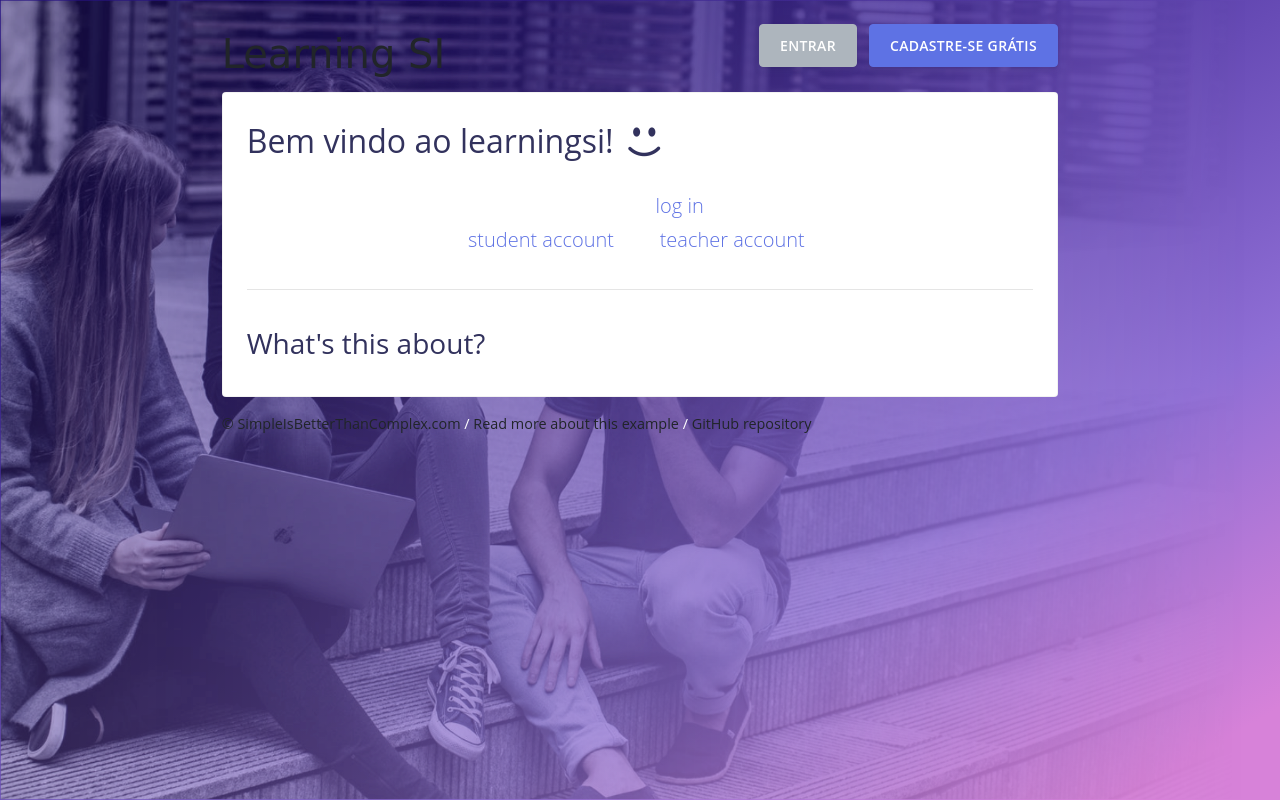
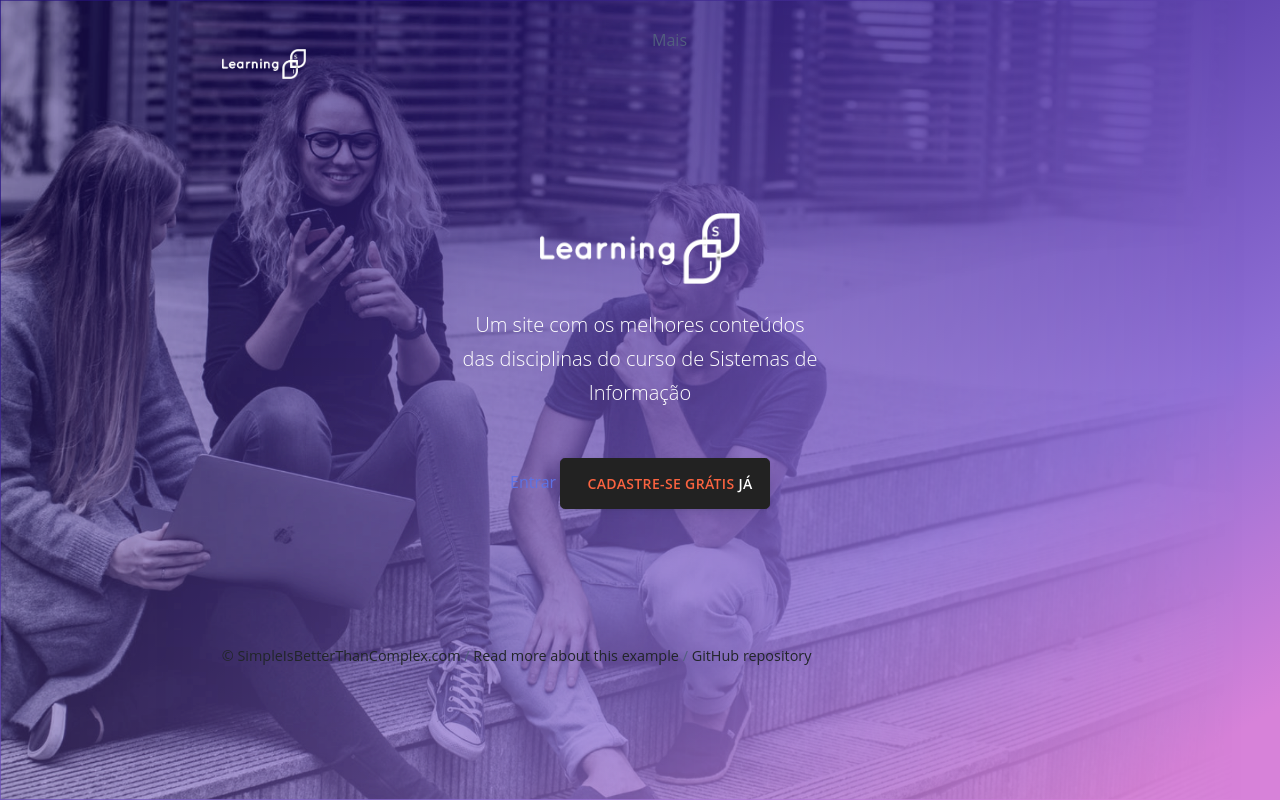
Before and after one commit to laecioandrade/learningsi_quiz, a Django app: page / in a window 1280 px wide. Run offline with Django 3.2, Linux system fonts and the light colour scheme; some libraries are stand-ins or nearby versions; some web fonts are replaced.

Commit message:
mundancas no layout

```diff
--- a/django-codes/learningsi/classroom/templates/classroom/home.html
+++ b/django-codes/learningsi/classroom/templates/classroom/home.html
@@ -1,11 +1,25 @@
 {% extends 'base.html' %}
 
 {% block content %}
-  <h2>Bem vindo ao learningsi! <span class="icon-emo-happy"></span></h2>
-  <p class="lead">
-    If you already have an account, go ahead and <a href="{% url 'login' %}">log in</a>. If you are new to Django Schools, get started
-    by creating a <a href="{% url 'student_signup' %}">student account</a> or a <a href="{% url 'teacher_signup' %}">teacher account</a>.
-  </p>
-  <hr>
-  <h3>What's this about?</h3>
+  <div class="container shape-container d-flex align-items-center py-lg">
+          <div class="col px-0">
+            <div class="row align-items-center justify-content-center">
+              <div class="col-lg-6 text-center">
+                <img src="../../../static/img/learning-brand.png" style="width: 200px;" class="img-fluid">
+                <p class="lead text-white">Um site com os melhores conteúdos das disciplinas do curso de Sistemas de Informação</p>
+                <div class="btn-wrapper mt-5">
+                  <a href="{% url 'login' %}">
+                    <span class="btn-inner--icon neutral"><i class="ni ni-cloud-download-95"></i></span>
+                    <span class="btn-inner--text">Entrar</span>
+                  </a>
+                  <a href="{% url 'student_signup' %}" class="btn btn-lg btn-github btn-icon mb-3 mb-sm-0" target="_blank">
+                    <span class="btn-inner--icon"><i class="fa fa-github"></i></span>
+                    <span class="btn-inner--text">
+                      <span class="text-warning">Cadastre-se grátis</span> já</span>
+                  </a>
+                </div>
+              </div>
+            </div>
+          </div>
+        </div>
 {% endblock %}
--- a/django-codes/learningsi/classroom/templates/classroom/students/take_quiz_form.html
+++ b/django-codes/learningsi/classroom/templates/classroom/students/take_quiz_form.html
@@ -11,6 +11,6 @@
   <form method="post" novalidate>
     {% csrf_token %}
     {{ form|crispy }}
-    <button type="submit" class="btn btn-primary">Next →</button>
+    <button type="submit" class="btn btn-primary">Proximo →</button>
   </form>
 {% endblock %}
--- a/django-codes/learningsi/static/css/app.css
+++ b/django-codes/learningsi/static/css/app.css
@@ -3,7 +3,7 @@
 }
 
 .logo a {
-  color: #212529;
+  color: #000;
   text-decoration: none;
 }
 
--- a/django-codes/learningsi/templates/base.html
+++ b/django-codes/learningsi/templates/base.html
@@ -17,14 +17,17 @@
     {% endif %}
   </head>
   <body>
-    <div class="container my-4 text-white">
+    <div class="container my-4">
       <div class="row justify-content-center">
         <div class="col-md-10 col-sm-12">
           <div class="row">
             <div class="col-6">
               <h1 class="logo">
+
                 <a href="{% url 'home' %}">
-                  Learning SI
+                  <a class="navbar-brand mr-lg-5" href="/localhost">
+                    <img src="{% static 'img/learning-brand.png' %}">
+                  </a>
                   {% if user.is_authenticated %}
                     {% if user.is_teacher %}
                       <span class="icon-feather" data-toggle="tooltip" data-placement="right" title="Teacher profile"></span>
@@ -35,16 +38,58 @@
                 </a>
               </h1>
             </div>
-            <div class="col-6 text-right">
+
+            <li class="nav-item dropdown">
+              <a href="#" class="nav-link" data-toggle="dropdown" href="#" role="button">
+                <i class="ni ni-ui-04 d-lg-none"></i>
+                <span class="nav-link-inner--text">Mais</span>
+              </a>
+              <div class="dropdown-menu dropdown-menu-xl">
+                <div class="dropdown-menu-inner">
+                  <a href="Sobre.html" class="media d-flex align-items-center">
+                    <div class="icon icon-shape bg-gradient-primary rounded-circle text-white">
+                      <i class="ni ni-spaceship"></i>
+                    </div>
+
+
+                    <div class="media-body ml-3">
+                      <h6 class="heading text-primary mb-md-1">Quem somos</h6>
+                      <p class="description d-none d-md-inline-block mb-0">Grupo destinado a desenvolver um site que sirva de auxilio para discentes de compucao.</p>
+                    </div>
+                  </a>
+                  <a href="Contatos.html" class="media d-flex align-items-center">
+                    <div class="icon icon-shape bg-gradient-success rounded-circle text-white">
+                      <i class="ni ni-palette"></i>
+                    </div>
+
+
+                    <div class="media-body ml-3">
+                      <h6 class="heading text-primary mb-md-1">Contato</h6>
+                      <p class="description d-none d-md-inline-block mb-0">Envie nos um email.</p>
+                    </div>
+                  </a>
+
+                  <a href="https://demos.creative-tim.com/argon-design-system/docs/components/alerts.html" class="media d-flex align-items-center">
+                    <div class="icon icon-shape bg-gradient-warning rounded-circle text-white">
+                      <i class="ni ni-ui-04"></i>
+                    </div>
+                    <div class="media-body ml-3">
+                      <h5 class="heading text-warning mb-md-1">Ajuda</h5>
+                      <p class="description d-none d-md-inline-block mb-0">Como estudar no Learning SI</p>
+                    </div>
+                  </a>
+                </div>
+              </div>
+            </li>
+            <div class="col-6 text-right text-white">
               {% if user.is_authenticated %}
-                <p class="pt-3">Logged in as <strong>{{ user.username }}</strong>. <a href="{% url 'logout' %}">Log out</a>.</p>
+                <p class="pt-3">Logado como <strong>{{ user.username }}</strong>. <a href="{% url 'logout' %}">Sair</a>.</p>
               {% else %}
-                <a href="{% url 'login' %}" class="btn btn-light" role="button">Entrar</a>
-                <a href="{% url 'student_signup' %}" class="btn btn-primary" role="button">Cadastre-se Grátis</a>
+
               {% endif %}
             </div>
           </div>
-          <div class="card mb-3">
+          <div class=" mb-3">
             <div class="card-body">
               {% for message in messages %}
                 <div class="alert {{ message.tags }} alert-dismissible fade show" role="alert">
```
Also changed, not shown: django-codes/learningsi/static/img/learning-brand.png (added).
